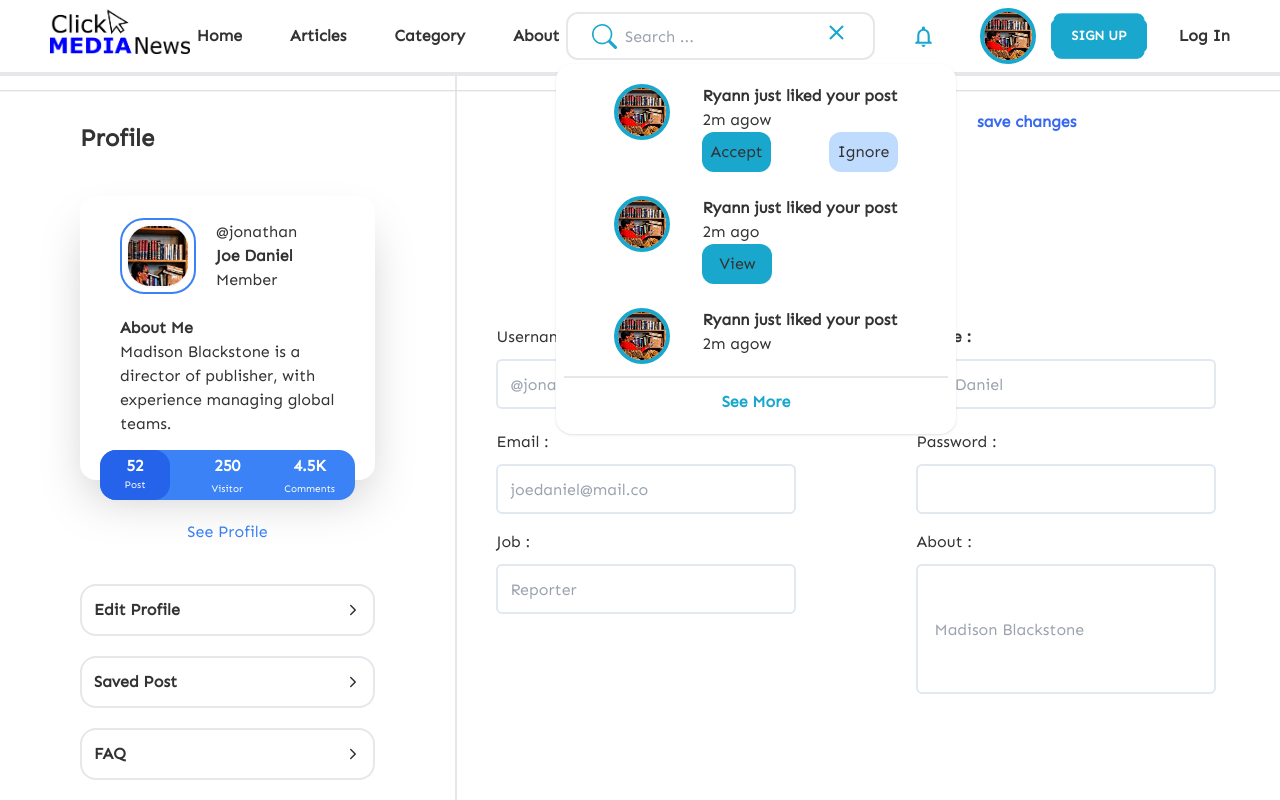
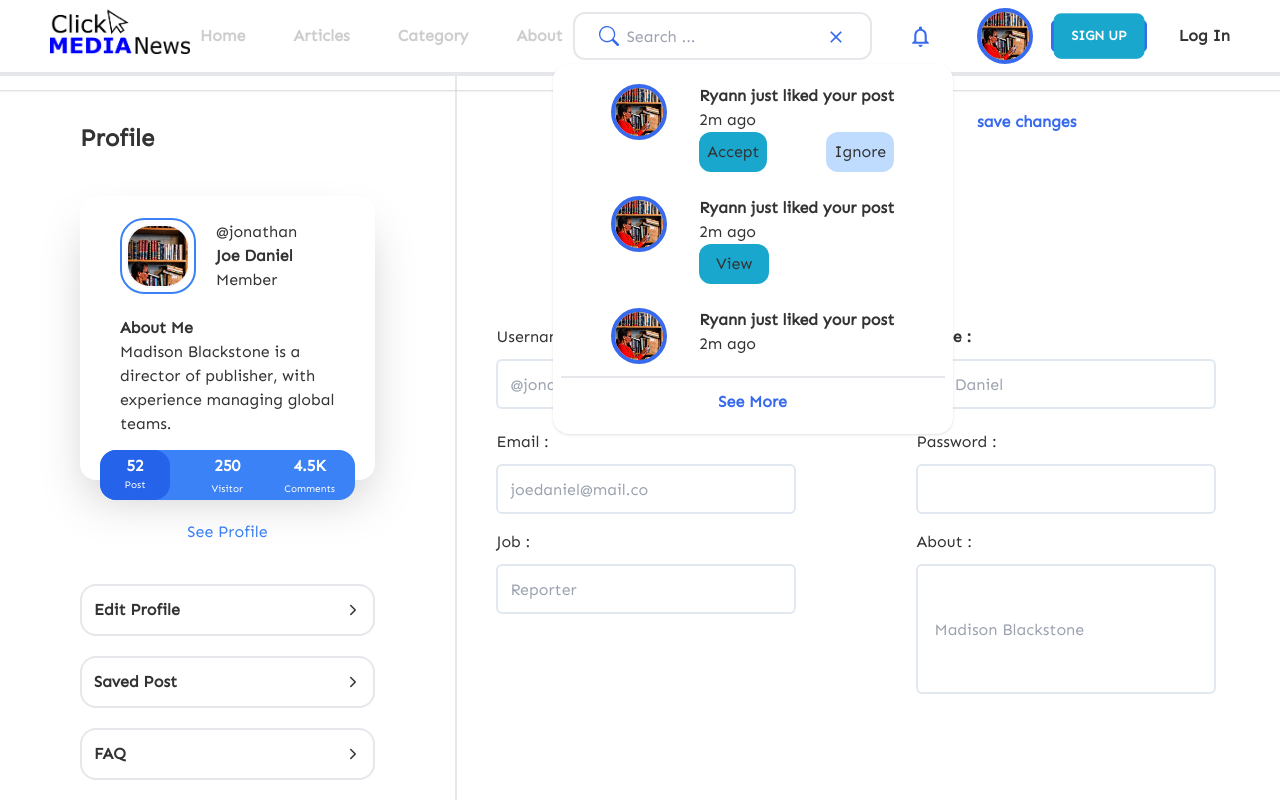
Before and after one commit to hendris27/clickmedianews-frontend, a React (Vite) app: page /profile in a window 1280 px wide. Both pictures are taken after a click on the label 923 px from the left and 36 px from the top of the page. Shown: the top 800 px of the page. Built offline with nearby package versions, Linux system fonts and the light colour scheme.

Commit message:
menyamakan warna dan benerin typo

```diff
--- a/src/components/HeadersAdmin.jsx
+++ b/src/components/HeadersAdmin.jsx
@@ -3,85 +3,91 @@ import logoBrand from "../assets/img/logo_brand.png"
 import profile from "../assets/img/picture_login.png"
 // import defaultProfile from "../assets/img/default_picture.jpg"
 
-import { MdDensitySmall, MdNotificationsNone, MdOutlineClear} from "react-icons/md"
+import { MdDensitySmall, MdNotificationsNone, MdOutlineClear } from "react-icons/md"
 import { BsSearch } from "react-icons/bs"
 
 
-const Header = () =>{
+const Header = () => {
 
     return (
         <>
             <header className='flex justify-between items-center bg-white px-[50px] w-full fixed z-10 border-b-4'>
                 <div className='h-[60px] w-[140px] flex items-center justify-center'>
-                    <Link to='/' className='hover:text-[#19A7CE] font-bold h-full w-full'>
+                    {/* <Link to='/' className='hover:text-[#19A7CE] font-bold h-full w-full'> */}
+                    <Link to='/' className='h-full w-full'>
                         <img src={logoBrand} alt='logo' />
                     </Link>
                 </div>
 
-                <div className='flex font-bold gap-12 hidden md:flex md:block'>
-                    <Link to='/home-admin' className='hover:text-[#19A7CE] font-bold'>
+                {/* <div className='flex font-bold gap-12 hidden md:flex md:block'> */}
+                <div className='flex font-bold gap-12 md:flex-block'>
+                    <Link to='/home-admin' className='text-[#CDCDCD] hover:text-[#376AED] font-semibold'>
                         Home
                     </Link>
                     <Link
                         to=''
-                        className='hover:text-[#19A7CE] font-bold'
+                        className='text-[#CDCDCD] hover:text-[#376AED] font-semibold'
                     >
-                       Articles
+                        Articles
                     </Link>
 
                     <a
                         href=''
-                        className='hover:text-[#19A7CE] font-bold'
+                        className='text-[#CDCDCD] hover:text-[#376AED] font-semibold'
                     >
                         Category
                     </a>
                     <a
                         href=''
-                        className='hover:text-[#19A7CE] font-bold'
+                        className='text-[#CDCDCD] hover:text-[#376AED] font-semibold'
                     >
-                       About
+                        About
                     </a>
                 </div>
                 <div className='flex gap-4 items-center'>
                     <div className='bg-white flex border-2 rounded-xl px-6 items-center gap-2 h-12'>
                         <div>
-                            <BsSearch size={25} color='#19A7CE'/>
+                            <BsSearch size={20} color='#376AED' />
                         </div>
                         <div>
                             <input type='text' placeholder='Search ...' className='gap-3 h-11 w-full max-w-xs outline-none hover:outline-none hover:border-0' />
                         </div>
                         <div>
-                            <button>  <MdOutlineClear size={25} color='#19A7CE'/></button>
+                            <button className='pt-2'>
+                                <MdOutlineClear size={20} color='#376AED' />
+                            </button>
                         </div>
 
                     </div>
                     <div className='dropdown dropdown-bottom dropdown-end'>
-                        <label tabIndex={0} className='btn m-1 bg-white outline-none border-0 hover:bg-white '> <MdNotificationsNone size={25} color='#19A7CE'/></label>
+                        <label tabIndex={0} className='btn m-1 bg-white outline-none border-0 hover:bg-white '>
+                            <MdNotificationsNone size={25} color='#376AED' />
+                        </label>
                         <ul tabIndex={0} className='dropdown-content menu p-2 shadow  bg-base-100 rounded-box w-[400px] px-2s flex flex-col items-center justify-between '>
                             <li><a className='hover:bg-white'>
                                 <div className='flex gap-8'>
-                                    <div className='rounded-full overflow-hidden h-14 w-14 border-4 border-[#19A7CE]'>
-                                        <img className='objcet-cover h-full w-full' src={profile} alt='' />
+                                    <div className='rounded-full overflow-hidden h-14 w-14 border-4 border-[#376AED]'>
+                                        <img className='object-cover h-full w-full' src={profile} alt='' />
                                     </div>
                                     <div className='flex flex-col'>
                                         <div className='flex flex-col'>
-                                            <div className='hover:text-primary font-bold'>Ryann just liked your post</div>
-                                            <div>2m agow</div>
+                                            <div className='hover:text-[#376AED] font-bold'>Ryann just liked your post</div>
+                                            <div>2m ago</div>
                                         </div>
                                         <div className='flex justify-between'>
                                             <div><button className='bg-primary p-2 hover:bg-green-500 rounded-xl'>Accept</button></div>
-                                            <div><button className='bg-blue-200 p-2 hover:bg-red-300 rounded-xl' >Ignore</button></div>
+                                            <div><button className='bg-blue-200 p-2 hover:bg-red-500 rounded-xl' >Ignore</button></div>
                                         </div>
                                     </div>
                                 </div>
                             </a></li>
                             <li><a className='hover:bg-white'>
                                 <div className='flex gap-8'>
-                                    <div className='rounded-full overflow-hidden h-14 w-14 border-4 border-[#19A7CE]'>
-                                        <img className='objcet-cover h-full w-full' src={profile} alt='' />
+                                    <div className='rounded-full overflow-hidden h-14 w-14 border-4 border-[#376AED]'>
+                                        <img className='object-cover h-full w-full' src={profile} alt='' />
                                     </div>
                                     <div className='flex flex-col'>
-                                        <div className='hover:text-primary font-bold'>Ryann just liked your post</div>
+                                        <div className='hover:text-[#376AED] font-bold'>Ryann just liked your post</div>
                                         <div>2m ago</div>
                                         <div className='flex justify-between'>
                                             <div><button className='bg-primary p-2 hover:bg-green-500 rounded-xl w-[70px]'>View</button></div>
@@ -91,42 +97,45 @@ const Header = () =>{
                             </a></li>
                             <li><a className='hover:bg-white'>
                                 <div className='flex gap-8'>
-                                    <div className='rounded-full overflow-hidden h-14 w-14 border-4 border-[#19A7CE]'>
-                                        <img className='objcet-cover h-full w-full' src={profile} alt='' />
+                                    <div className='rounded-full overflow-hidden h-14 w-14 border-4 border-[#376AED]'>
+                                        <img className='object-cover h-full w-full' src={profile} alt='' />
                                     </div>
                                     <div className='flex flex-col'>
                                         <div className='flex flex-col'>
-                                            <div className='hover:text-primary font-bold'>Ryann just liked your post</div>
-                                            <div>2m agow</div>
+                                            <div className='hover:text-[#376AED] font-bold'>Ryann just liked your post</div>
+                                            <div>2m ago</div>
                                         </div>
                                     </div>
                                 </div>
                             </a></li>
                             <div className='border-b-2 w-full hover:bg-white'></div>
-                            <li className='font-bold text-primary'><a className='hover:bg-white hover:text-black'>See More</a></li>
+                            <li className='font-bold text-[#376AED]'><a className='hover:bg-white hover:text-black'>See More</a></li>
                         </ul>
                     </div>
-                    <div className='p-2'><div className='rounded-full overflow-hidden h-14 w-14 border-4 border-[#19A7CE]'>
-                        <img className='objcet-cover h-full w-full' src={profile} alt='' />
-                    </div></div>
+                    <div className='p-2'>
+                        <div className='rounded-full overflow-hidden h-14 w-14 border-4 border-[#376AED]'>
+                            <img className='object-cover h-full w-full' src={profile} alt='' />
+                        </div>
+                    </div>
                 </div>
+                {/* <div className='flex items-center gap-8 font-bold hidden md:block md:flex'> */}
                 <div className='flex items-center gap-8 font-bold hidden md:block md:flex'>
-                    <div className='bg-[#19A7CE] rounded-[5px] w-24 h-8 flex items-center justify-center hover:bg-[#E5E5CB] '>
+                    <div className='bg-[#376AED] rounded-[5px] w-24 h-8 flex items-center justify-center hover:bg-[#607ef9] '>
                         <button className='btn btn-primary text-white w-full h-[20px] '>
                             <Link
                                 to='/sign-up'
                                 className='font-bold'
                             >
-                                    Sign Up
+                                Sign Up
                             </Link>
                         </button>
                     </div>
                     <div>
                         <Link
                             to='/sign-in'
-                            className='hover:text-[#19A7CE] font-bold'
+                            className='hover:text-[#376AED] font-bold'
                         >
-                                Log In
+                            Log In
                         </Link>
                     </div>
                 </div>
@@ -196,8 +205,9 @@ const Header = () =>{
 
 
                 <div className='dropdown dropdown-end md:hidden'>
-                    <label tabIndex={0} className='btn m-1 bg-[#0E8388]'> <MdDensitySmall size={25} /></label>
-
+                    <label tabIndex={0} className='btn m-1 bg-[#376AED]'>
+                        <MdDensitySmall size={25} />
+                    </label>
                 </div>
 
             </header>
--- a/src/pages/users/Notification.jsx
+++ b/src/pages/users/Notification.jsx
@@ -15,20 +15,20 @@ const Notification = () => {
                     <div>
                         <nav>
                             <ul className='flex gap-10 text-[20px] font-medium'>
-                                <li className='hover:text-black text-gray-500 cursor-pointer'>Home</li>
-                                <li className='hover:text-black text-gray-500 cursor-pointer'>Articles</li>
-                                <li className='hover:text-black text-gray-500 cursor-pointer'>Category</li>
-                                <li className='hover:text-black text-gray-500 cursor-pointer'>About</li>
+                                <li className='hover:text-[#376AED] text-gray-500 cursor-pointer'>Home</li>
+                                <li className='hover:text-[#376AED] text-gray-500 cursor-pointer'>Articles</li>
+                                <li className='hover:text-[#376AED] text-gray-500 cursor-pointer'>Category</li>
+                                <li className='hover:text-[#376AED] text-gray-500 cursor-pointer'>About</li>
                             </ul>
                         </nav>
                     </div>
                     <div>
-                        <div className='flex items-center gap-5'>
+                        <div className='flex items-center gap-5 cursor-pointer'>
                             <div>
                                 <img src={Bell} className='w-6'/>
                             </div>
                             <div>
-                                <div className='rounded-full border-2 border-black overflow-hidden w-12 h-12'>
+                                <div className='rounded-full border-2 border-[#376AED] overflow-hidden w-12 h-12'>
                                     <img src={Picture} className='object-cover' />
                                 </div>
                             </div>
```
Also changed, not shown: src/components/Footers.jsx (+10 -10 lines), src/components/Headers.jsx (+31 -26 lines), src/pages/users/Home.jsx (+50 -48 lines).
